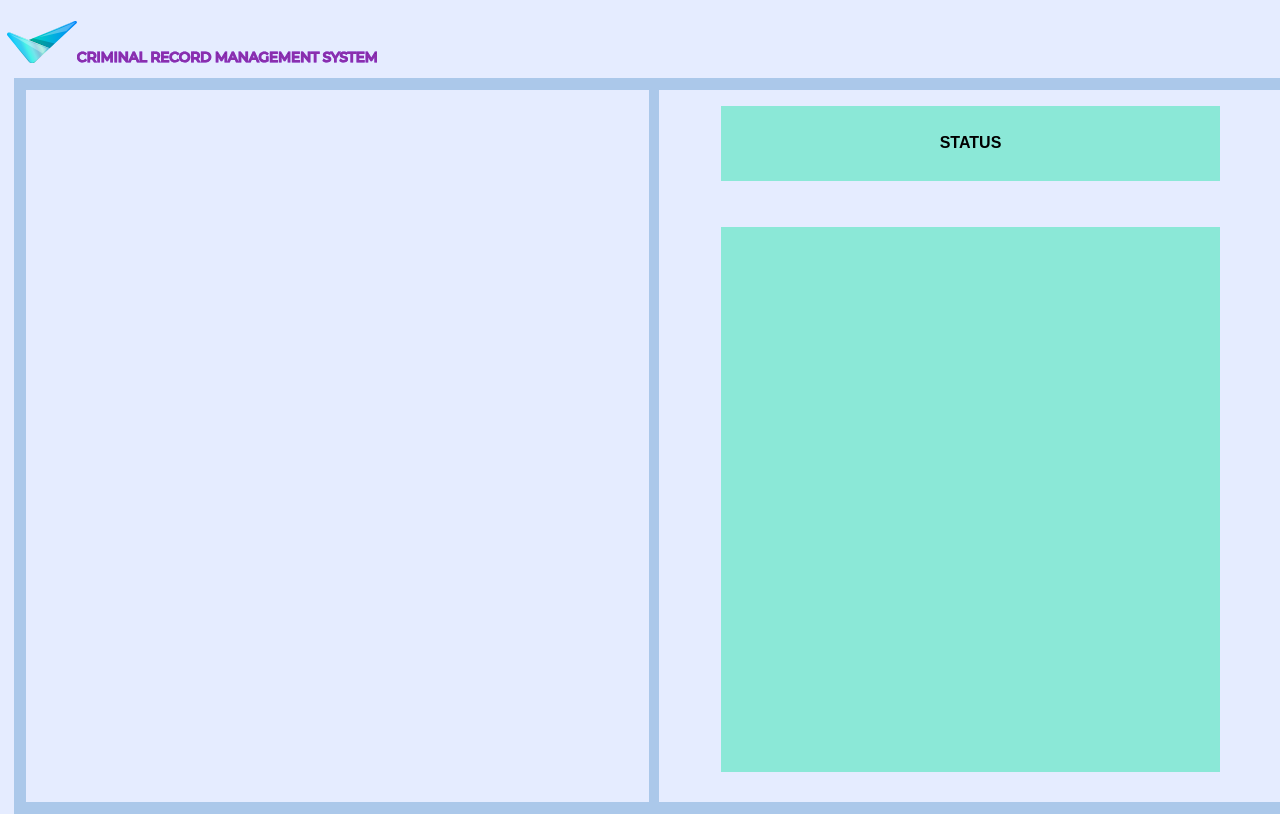
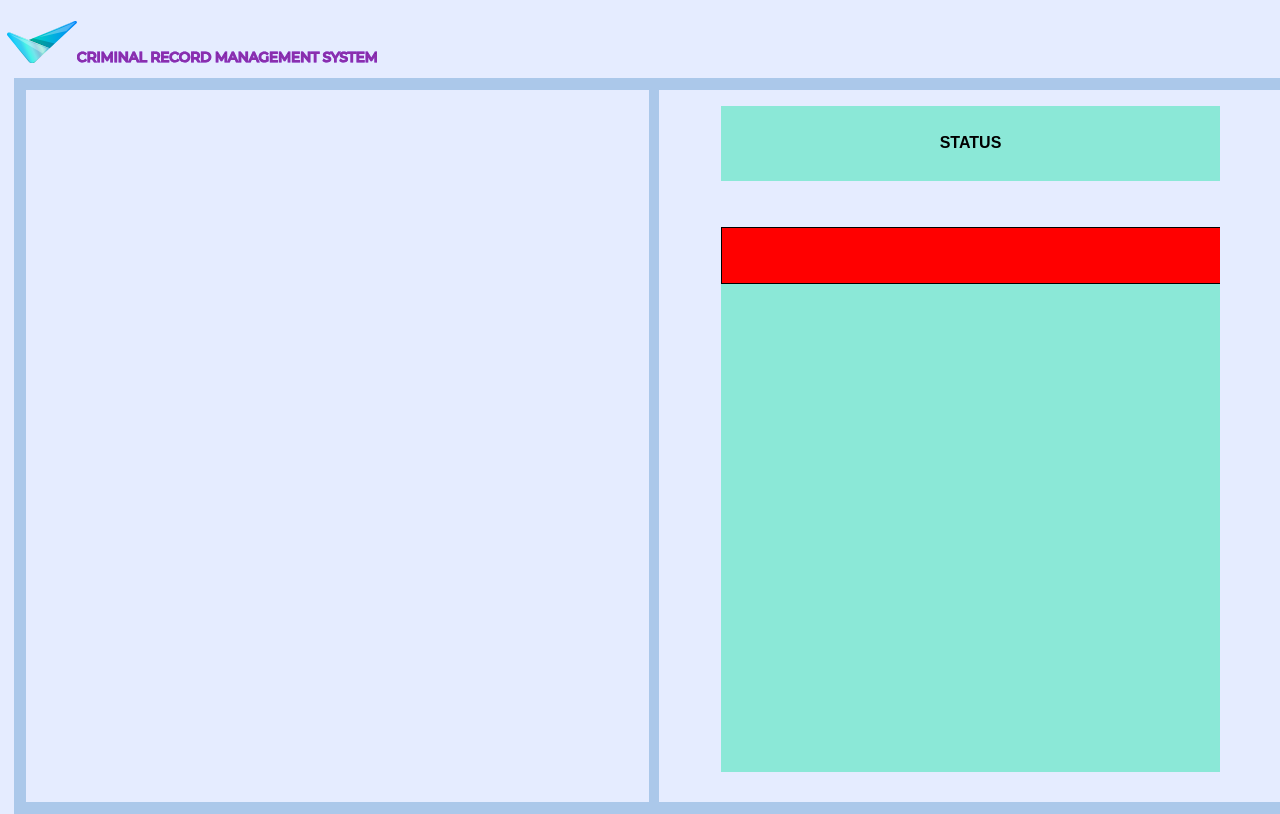
Before and after one commit to demelcjohn/criminal-record-management, a Next.js app: page /citizen/1 in a window 1280 px wide. Built offline with nearby package versions, Linux system fonts and the light colour scheme.

Commit message:
added casebox

```diff
--- /dev/null
+++ b/src/components/casebox.tsx
@@ -0,0 +1,15 @@
+// import Demo from "./demo";
+
+import { Box } from "@mui/material";
+
+export default function CaseBox() {
+  return (
+    <Box
+      width="100%"
+      height="10%"
+      sx={{ bgcolor: "#000000", padding: "1px", overflow: "hidden" }}
+    >
+      <Box sx={{ bgcolor: "red", width: "100%", height: "100%" }}></Box>
+    </Box>
+  );
+}
--- a/src/pages/citizen/[id].tsx
+++ b/src/pages/citizen/[id].tsx
@@ -1,5 +1,6 @@
 // import Demo from "./demo";
 
+import CaseBox from "@/components/casebox";
 import { Box, Button, Grid, TextField, Typography } from "@mui/material";
 import Image from "next/image";
 import React, { useState } from "react";
@@ -97,16 +98,15 @@ export default function Citizen() {
                 justifyContent="center"
                 alignItems="center"
               >
-                {" "}
                 <Box
                   sx={{ width: "80%", height: "90%", bgcolor: "#8BE8D7" }}
-                  display="flex"
-                  justifyContent="center"
-                  alignItems="center"
                   fontSize={"100%"}
                   fontWeight={"bold"}
                   fontFamily={"sans-serif"}
-                ></Box>
+                  overflow={"scroll"}
+                >
+                  <CaseBox />
+                </Box>
               </Box>
             </Box>
           </Grid>
```
